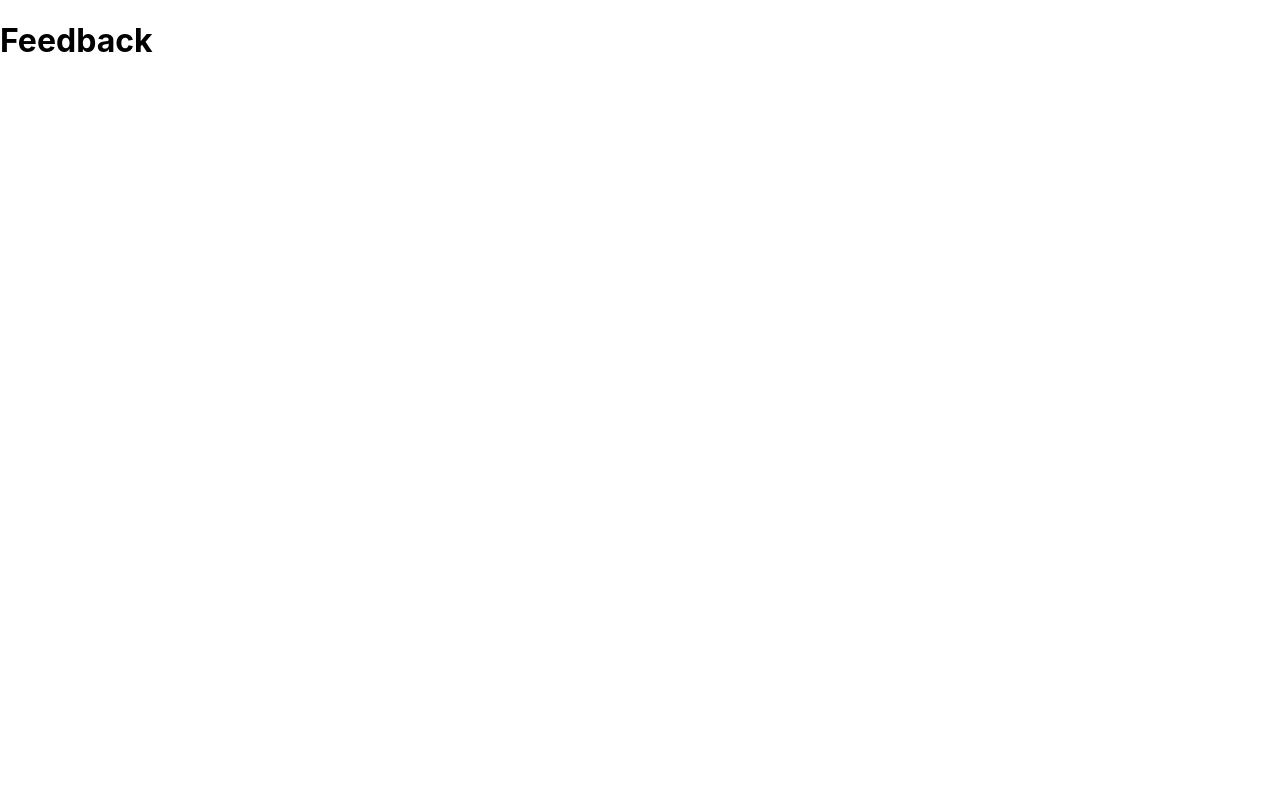
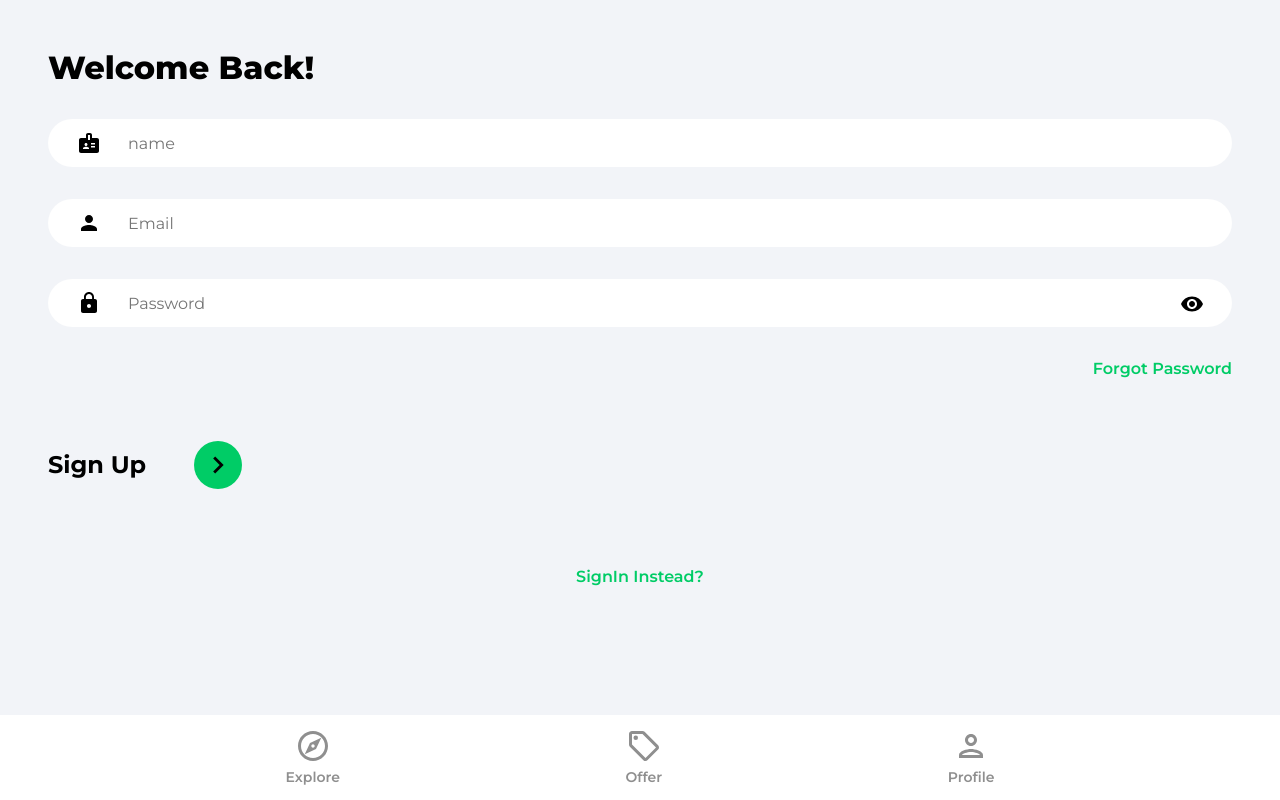
Before and after one commit to abhishjain99/Housing-Marketplace, a React (Create React App) app: page /signup in a window 1280 px wide. Built offline with nearby package versions, Linux system fonts and the light colour scheme.

Commit message:
router and signin , signup page added

```diff
--- a/src/App.js
+++ b/src/App.js
@@ -1,12 +1,36 @@
 // feedback-app
-import Feedback from './feedback-app/Feedback';
+// import Feedback from './feedback-app/Feedback';
+import { BrowserRouter as Router, Routes, Route, useNavigate, useLocation } from 'react-router-dom';
+import Explore from './house-marketplace/pages/Explore';
+import Profile from './house-marketplace/pages/Profile';
+import Offers from './house-marketplace/pages/Offers';
+import SignIn from './house-marketplace/pages/SignIn';
+import SignUp from './house-marketplace/pages/SignUp';
+import ForgotPassword from './house-marketplace/pages/ForgotPassword';
+import Navbar from './house-marketplace/components/Navbar';
+import './house-marketplace/house-marketplace.css';
+
 
 function App() {
   return (
-    <div className="App">
+    <>
       {/* Feedback App */}
-      <Feedback />
-    </div>
+      {/* <Feedback /> */}
+
+      {/* Housing-Marketplace form here */}
+      <Router>
+        <Routes>
+          <Route path="/" element={<Explore />} />
+          <Route path="/offers" element={<Offers />} />
+          <Route path="/profile" element={<SignIn />} />
+          <Route path="/signin" element={<SignIn />} />
+          <Route path="/signup" element={<SignUp />} />
+          <Route path="/forgotpassword" element={<ForgotPassword />} />
+        </Routes>
+        {/* Navbar */}
+        <Navbar />
+      </Router>
+    </>
   );
 }
 
--- /dev/null
+++ b/src/house-marketplace/components/Navbar.jsx
@@ -0,0 +1,33 @@
+import { useNavigate, useLocation } from "react-router-dom";
+import { ReactComponent as OfferIcon} from "../assets/svg/localOfferIcon.svg"
+import { ReactComponent as ExploreIcon} from "../assets/svg/exploreIcon.svg"
+import { ReactComponent as PersonOutlineIcon} from "../assets/svg/personOutlineIcon.svg"
+
+export default function Navbar() {
+  const navigate = useNavigate();
+  const location = useLocation();
+  const pathMatchRoute = (route) => {
+    return route === location.pathname
+  }
+
+  return (
+    <footer className="navbar">
+      <nav className="navbarNav">
+        <ul className="navbarListItems">
+          <li className="navbarListItem" onClick={() => navigate('/')}>
+            <ExploreIcon fill={pathMatchRoute('/') ? "#2C2C2C" : "#8F8F8F"} width="36px" height="36px" />
+            <p className={pathMatchRoute('/') ? "navbarListItemNameActive" : "navbarListItemName"}>Explore</p>
+          </li>
+          <li className="navbarListItem" onClick={() => navigate('/offers')}>
+            <OfferIcon fill={pathMatchRoute('/offers') ? "#2C2C2C" : "#8F8F8F"} width="36px" height="36px" />
+            <p className={pathMatchRoute('/offers') ? "navbarListItemNameActive" : "navbarListItemName"}>Offer</p>
+          </li>
+          <li className="navbarListItem" onClick={() => navigate('/profile')}>
+            <PersonOutlineIcon fill={pathMatchRoute('/profile') ? "#2C2C2C" : "#8F8F8F"} width="36px" height="36px" />
+            <p className={pathMatchRoute('/profile') ? "navbarListItemNameActive" : "navbarListItemName"}>Profile</p>
+          </li>
+        </ul>
+      </nav>
+    </footer>
+  )
+}
--- a/src/house-marketplace/pages/SignIn.jsx
+++ b/src/house-marketplace/pages/SignIn.jsx
@@ -1,9 +1,70 @@
-import React from 'react'
+import { useState } from "react";
+import { Link, useNavigate } from "react-router-dom";
+import { ReactComponent as ArrowRightIcon } from "../assets/svg/keyboardArrowRightIcon.svg";
+import VisibilityIcon from "../assets/svg/visibilityIcon.svg";
 
 export default function SignIn() {
+  const [showPassword, setShowPassword] = useState(false);
+  const [formData, setFormData] = useState({ email: "", password: "" });
+  const { email, password } = formData;
+  const onChange = (e) => {
+    setFormData((prevState) => ({
+      ...prevState,
+      [e.target.id]: e.target.value
+    }))
+  };
+
   return (
     <div>
-      <h1>Signin</h1>
+      <div className="pageContainer">
+        <header>
+          <p className="pageHeader">Welcome Back!</p>
+        </header>
+
+        <main>
+          <form>
+            <input
+              type="email"
+              className="emailInput"
+              placeholder="Email"
+              id="email"
+              value={email}
+              onChange={onChange}
+            />
+            <div className="passwordInputDiv">
+              <input
+                type={showPassword ? "text" : "password"}
+                className="passwordInput"
+                placeholder="Password"
+                id="password"
+                value={password}
+                onChange={onChange}
+              />
+              <img
+                src={VisibilityIcon}
+                alt="show password"
+                className="showPassword"
+                onClick={() => setShowPassword((prevState) => !prevState)}
+              />
+            </div>
+            <Link to="/forgotpassword" className="forgotPasswordLink">
+              Forgot Password
+            </Link>
+            <div className="signInBar">
+              <p className="signInText">Sign In</p>
+              <button className="signInButton">
+                <ArrowRightIcon sill="#FFFFFF" width="34px" height="34px" />
+              </button>
+            </div>
+          </form>
+
+          {/* Google OAuth Component */}
+
+          <Link to="/SignUp" className="registerLink">
+            SignUp Instead?
+          </Link>
+        </main>
+      </div>
     </div>
-  )
+  );
 }
--- a/src/house-marketplace/pages/SignUp.jsx
+++ b/src/house-marketplace/pages/SignUp.jsx
@@ -1,9 +1,78 @@
-import React from 'react'
+import { useState } from "react";
+import { Link, useNavigate } from "react-router-dom";
+import { ReactComponent as ArrowRightIcon } from "../assets/svg/keyboardArrowRightIcon.svg";
+import VisibilityIcon from "../assets/svg/visibilityIcon.svg";
 
 export default function SignUp() {
+  const [showPassword, setShowPassword] = useState(false);
+  const [formData, setFormData] = useState({ name: "", email: "", password: "" });
+  const { name, email, password } = formData;
+  const onChange = (e) => {
+    setFormData((prevState) => ({
+      ...prevState,
+      [e.target.id]: e.target.value
+    }))
+  };
+
   return (
     <div>
-      <h1>SignUp</h1>
+      <div className="pageContainer">
+        <header>
+          <p className="pageHeader">Welcome Back!</p>
+        </header>
+
+        <main>
+          <form>
+            <input
+              type="name"
+              className="nameInput"
+              placeholder="name"
+              id="name"
+              value={name}
+              onChange={onChange}
+            />
+            <input
+              type="email"
+              className="emailInput"
+              placeholder="Email"
+              id="email"
+              value={email}
+              onChange={onChange}
+            />
+            <div className="passwordInputDiv">
+              <input
+                type={showPassword ? "text" : "password"}
+                className="passwordInput"
+                placeholder="Password"
+                id="password"
+                value={password}
+                onChange={onChange}
+              />
+              <img
+                src={VisibilityIcon}
+                alt="show password"
+                className="showPassword"
+                onClick={() => setShowPassword((prevState) => !prevState)}
+              />
+            </div>
+            <Link to="/forgotpassword" className="forgotPasswordLink">
+              Forgot Password
+            </Link>
+            <div className="signUpBar">
+              <p className="signUpText">Sign Up</p>
+              <button className="signInButton">
+                <ArrowRightIcon sill="#FFFFFF" width="34px" height="34px" />
+              </button>
+            </div>
+          </form>
+
+          {/* Google OAuth Component */}
+
+          <Link to="/SignIn" className="registerLink">
+            SignIn Instead?
+          </Link>
+        </main>
+      </div>
     </div>
-  )
+  );
 }
```
